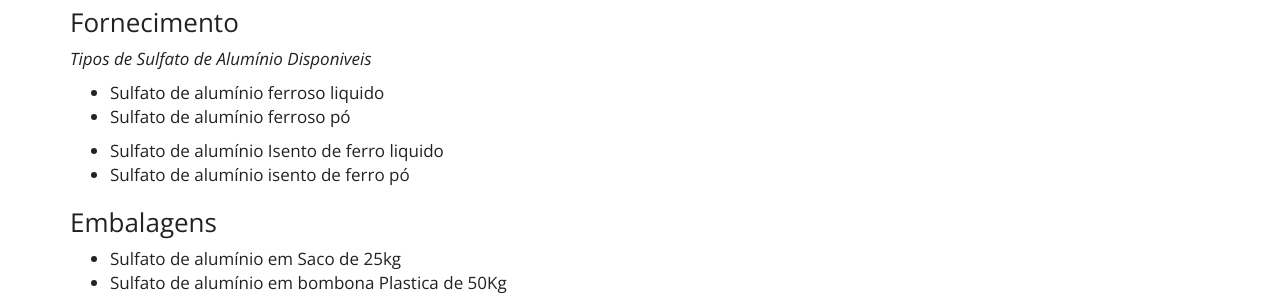
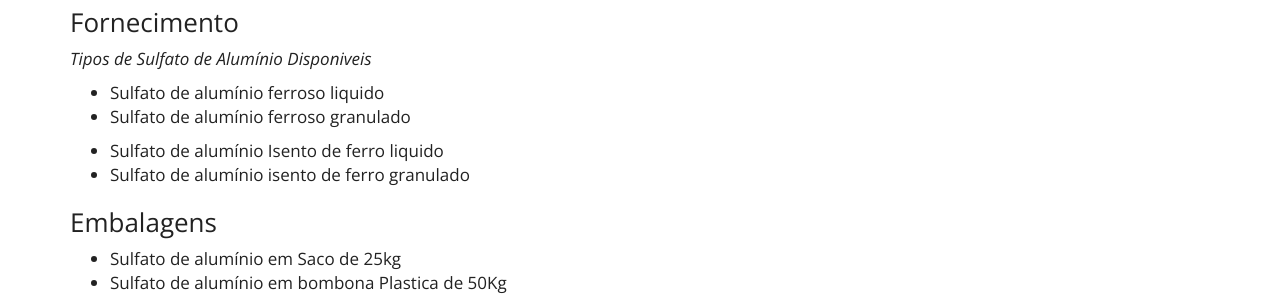
Before and after one commit to purewaterefluentes/purewaterefluentes.github.io, a Jekyll site: the page built from produtos/sulfato-de-aluminio.md, in a window 1280 px wide and 900 px high, scrolled down 728 px. Shown: the part 302-600 px from the top of the window. Built offline with Jekyll 4.4.1, drawn with Linux system fonts in a browser that asks for light colours; nearby versions of some CDN libraries; library files that are not in the unit come from our copies.

Commit message:
Update sulfato-de-aluminio.md

```diff
--- a/produtos/sulfato-de-aluminio.md
+++ b/produtos/sulfato-de-aluminio.md
@@ -32,10 +32,10 @@ Antes de iniciar o tratamento com o produto Sulfato de Alumínio é importante m
 *Tipos de Sulfato de Alumínio Disponiveis*
 
 - Sulfato de alumínio ferroso liquido
-- Sulfato de alumínio ferroso pó
+- Sulfato de alumínio ferroso granulado
 
 - Sulfato de alumínio Isento de ferro liquido
-- Sulfato de alumínio isento de ferro pó
+- Sulfato de alumínio isento de ferro granulado
 
 ### Embalagens
 
```
